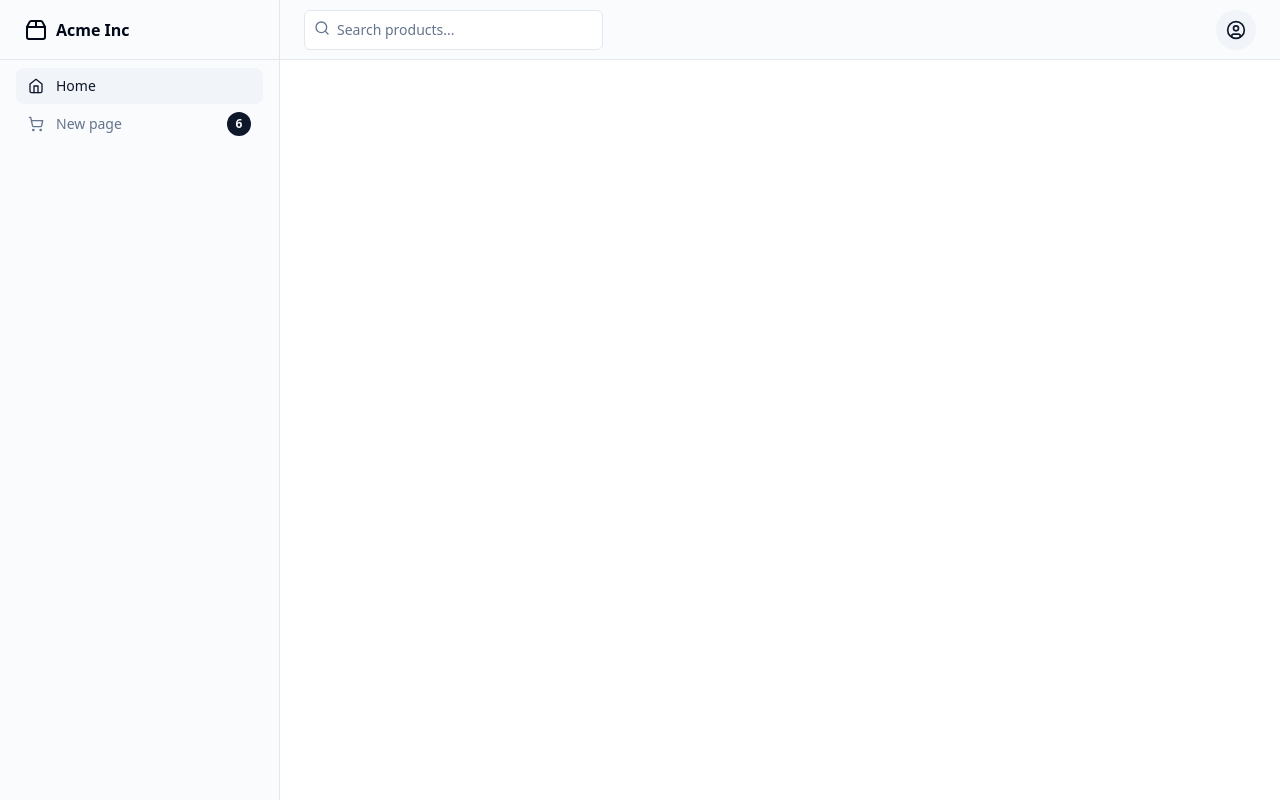
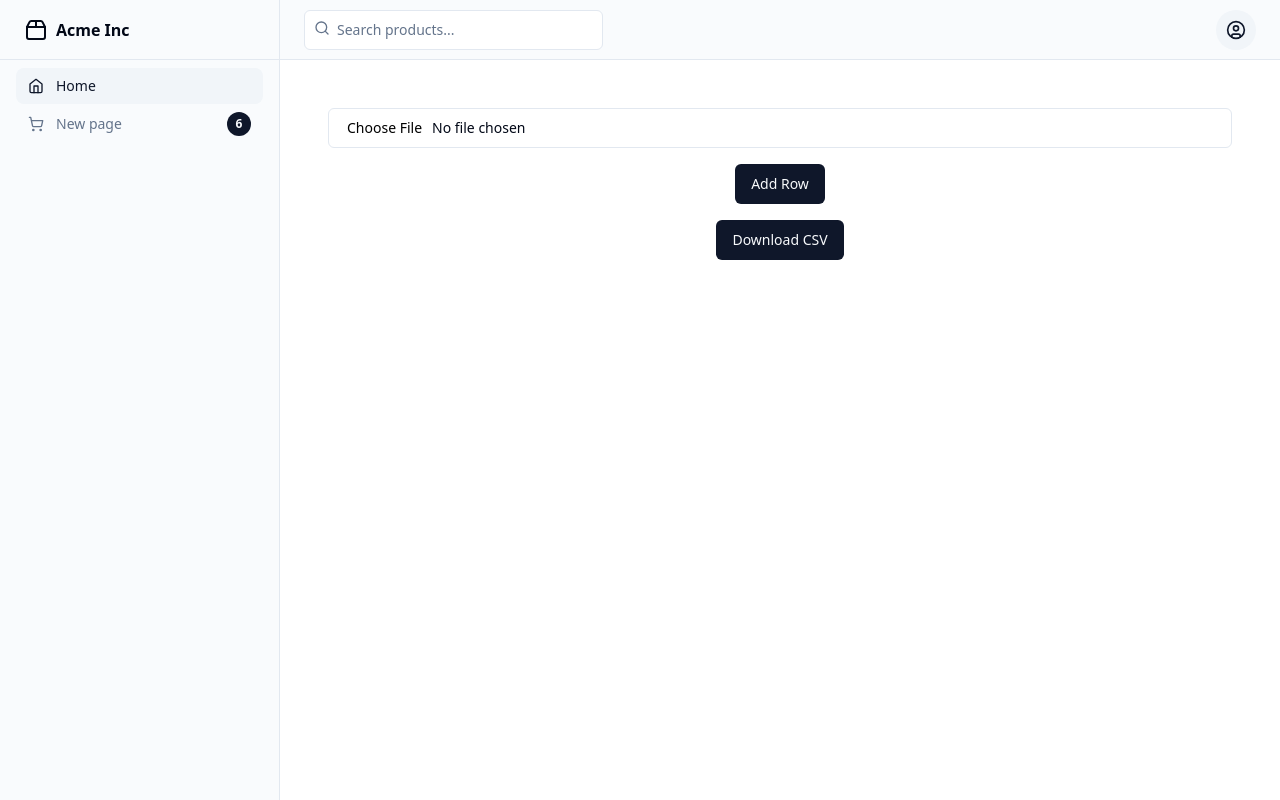
Before and after one commit to GPT-Engineer-App-Dev/csv-table-editor-72, a React (Vite) app: page / in a window 1280 px wide. Built offline with nearby package versions, Linux system fonts and the light colour scheme.

Commit message:
Implement CSV upload, edit, and download functionality.

```diff
--- a/package.json
+++ b/package.json
@@ -49,6 +49,7 @@
     "lucide-react": "^0.336.0",
     "next-themes": "^0.3.0",
     "react": "^18.2.0",
+    "react-csv": "^2.2.2",
     "react-day-picker": "^8.10.1",
     "react-dom": "^18.2.0",
     "react-hook-form": "^7.52.0",
--- a/src/pages/Index.jsx
+++ b/src/pages/Index.jsx
@@ -1,7 +1,89 @@
+import React, { useState } from "react";
+import { Button } from "@/components/ui/button";
+import { Input } from "@/components/ui/input";
+import { Table, TableBody, TableCell, TableHead, TableHeader, TableRow } from "@/components/ui/table";
+import { toast } from "sonner";
+import { CSVLink } from "react-csv";
+
 function Index() {
+  const [csvData, setCsvData] = useState([]);
+  const [headers, setHeaders] = useState([]);
+  const [fileName, setFileName] = useState("edited_csv.csv");
+
+  const handleFileUpload = (event) => {
+    const file = event.target.files[0];
+    if (file) {
+      const reader = new FileReader();
+      reader.onload = (e) => {
+        const text = e.target.result;
+        const rows = text.split("\n").map((row) => row.split(","));
+        setHeaders(rows[0]);
+        setCsvData(rows.slice(1));
+      };
+      reader.readAsText(file);
+    }
+  };
+
+  const handleAddRow = () => {
+    setCsvData([...csvData, Array(headers.length).fill("")]);
+  };
+
+  const handleRemoveRow = (index) => {
+    setCsvData(csvData.filter((_, i) => i !== index));
+  };
+
+  const handleCellChange = (rowIndex, cellIndex, value) => {
+    const newData = [...csvData];
+    newData[rowIndex][cellIndex] = value;
+    setCsvData(newData);
+  };
+
+  const handleDownload = () => {
+    toast("CSV file downloaded successfully!");
+  };
+
   return (
     <main className="flex flex-1 flex-col gap-4 p-4 lg:gap-6 lg:p-6">
-    {/* ADD YOUR CODE HERE! */}
+      <div className="flex flex-col items-center gap-4">
+        <Input type="file" accept=".csv" onChange={handleFileUpload} />
+        <Button onClick={handleAddRow}>Add Row</Button>
+        <CSVLink data={[headers, ...csvData]} filename={fileName}>
+          <Button onClick={handleDownload}>Download CSV</Button>
+        </CSVLink>
+      </div>
+      {csvData.length > 0 && (
+        <Table>
+          <TableHeader>
+            <TableRow>
+              {headers.map((header, index) => (
+                <TableHead key={index}>{header}</TableHead>
+              ))}
+              <TableHead>Actions</TableHead>
+            </TableRow>
+          </TableHeader>
+          <TableBody>
+            {csvData.map((row, rowIndex) => (
+              <TableRow key={rowIndex}>
+                {row.map((cell, cellIndex) => (
+                  <TableCell key={cellIndex}>
+                    <Input
+                      value={cell}
+                      onChange={(e) =>
+                        handleCellChange(rowIndex, cellIndex, e.target.value)
+                      }
+                    />
+                  </TableCell>
+                ))}
+                <TableCell>
+                  <Button variant="destructive" onClick={() => handleRemoveRow(rowIndex)}>
+                    Remove
+                  </Button>
+                </TableCell>
+              </TableRow>
+            ))}
+          </TableBody>
+        </Table>
+      )}
     </main>
   );
 }
```
Also changed, not shown: 1 other file (tests, documents, lock files or other folders).
